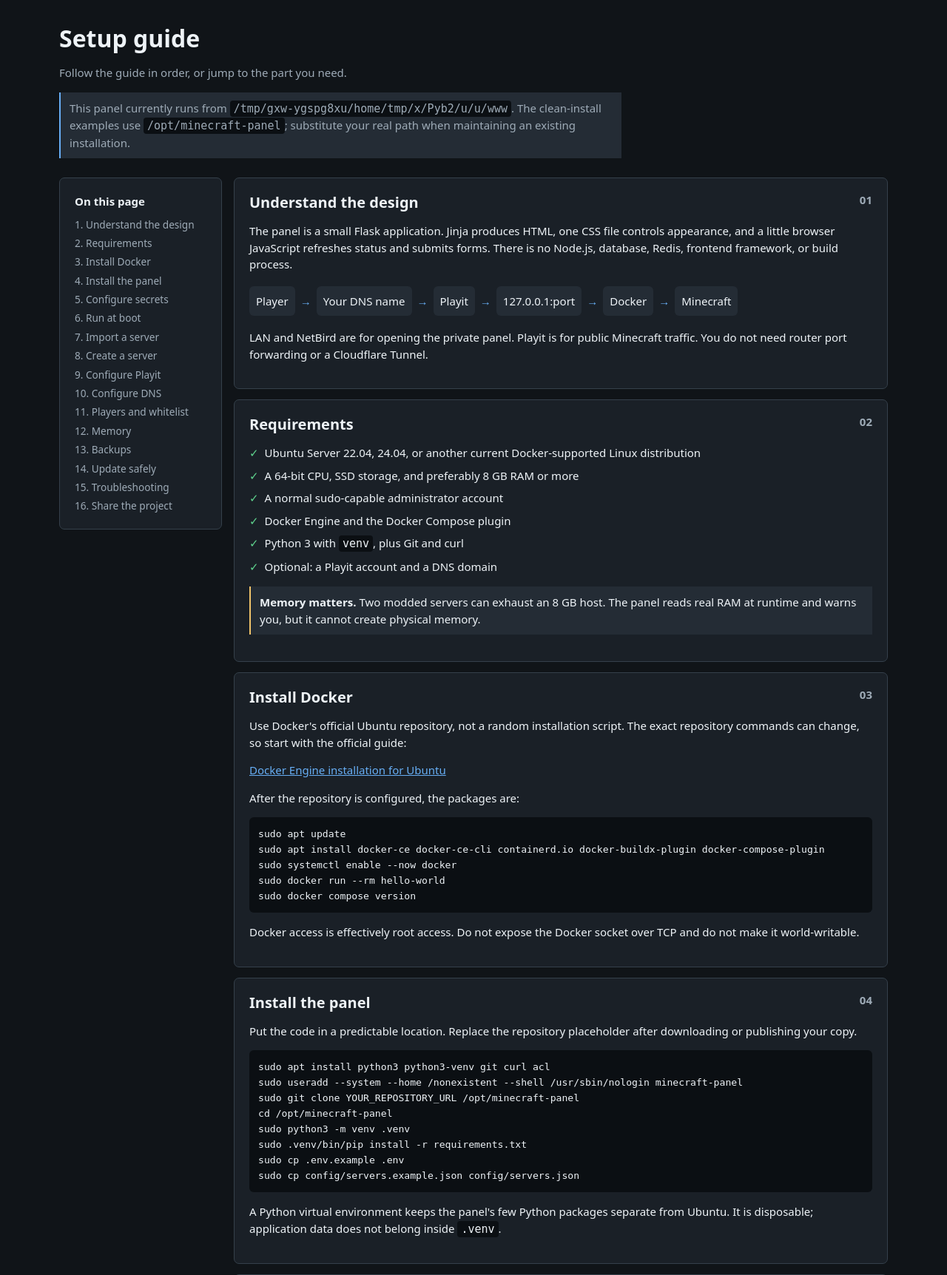
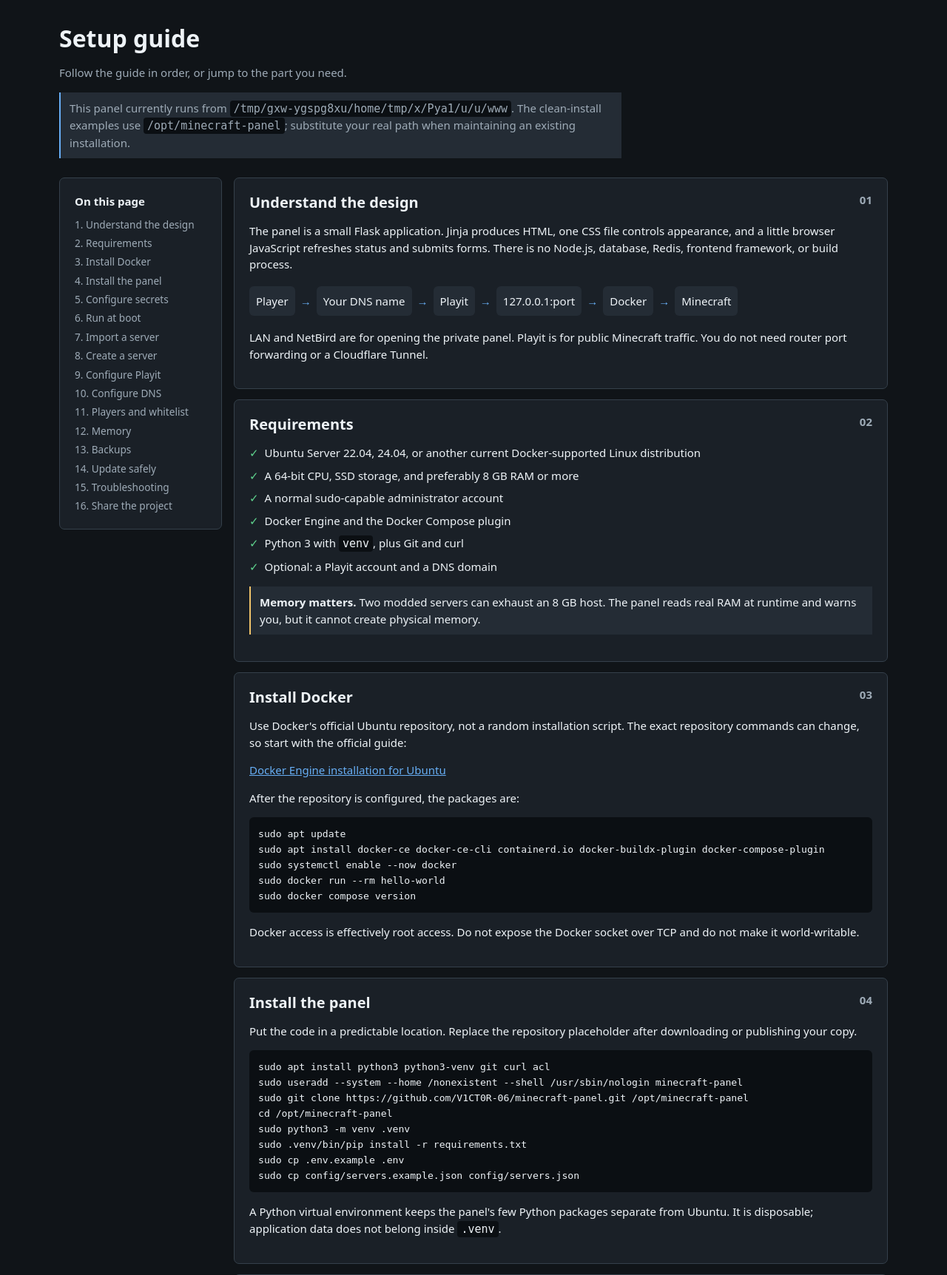
Before and after one commit to V1CT0R-06/minecraft-no-port-forwarding-manager, a Flask app: page /tutorial in a window 1280 px wide. Shown: the part 59-1783 px from the top of the page at 74% size. Run offline with Flask 3, Linux system fonts and the light colour scheme; the visitor is signed in with stand-in values (Sample User, id 1); parts of the project's set-up code (start-up, migrations or seed data) failed here and were passed over.

Commit message:
Add GitHub repository URL

```diff
--- a/templates/tutorial.html
+++ b/templates/tutorial.html
@@ -67,7 +67,7 @@
       <p>Put the code in a predictable location. Replace the repository placeholder after downloading or publishing your copy.</p>
       <pre class="code-block"><code>sudo apt install python3 python3-venv git curl acl
 sudo useradd --system --home /nonexistent --shell /usr/sbin/nologin minecraft-panel
-sudo git clone YOUR_REPOSITORY_URL /opt/minecraft-panel
+sudo git clone https://github.com/V1CT0R-06/minecraft-panel.git /opt/minecraft-panel
 cd /opt/minecraft-panel
 sudo python3 -m venv .venv
 sudo .venv/bin/pip install -r requirements.txt
```
Also changed, not shown: README.md.
